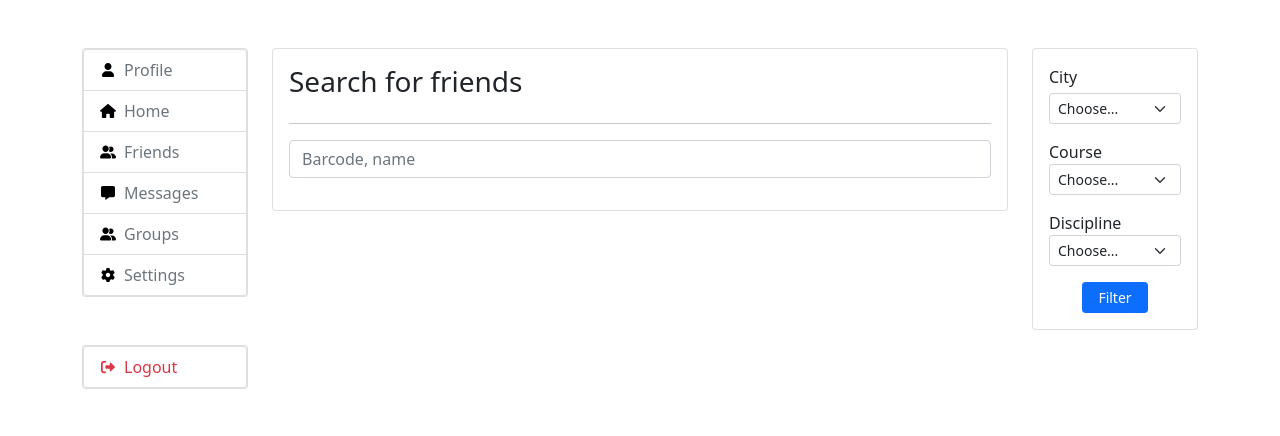
After one commit to nrrnie/AituNetwork-2, a Flask app: page /users/find-friends in a window 1280 px wide. The commit adds this page. Shown: the top 436 px of the page. Run offline with Flask 2, Linux system fonts and the light colour scheme; the visitor is signed in with stand-in values (Sample User, id 1); parts of the project's set-up code (start-up, migrations or seed data) failed here and were passed over; some libraries are stand-ins or nearby versions.

Commit message:
feat: add `find-friends`

```diff
--- a/aituNetwork/users/routes.py
+++ b/aituNetwork/users/routes.py
@@ -119,3 +119,9 @@ def add_post():
 
     flash('Your post is added!', 'success')
     return redirect(url_for('users.profile', slug=session['user'].slug))
+
+
+@users.route('/find-friends')
+@auth_required
+def find_friends():
+    return render_template('find-friends.html', user=session['user'])
--- /dev/null
+++ b/aituNetwork/users/templates/find-friends.html
@@ -0,0 +1,71 @@
+{% extends 'main.html' %}
+
+{% block title %} Find people {% endblock %}
+
+
+{% block body %}
+<div class="container mt-5">
+    <div class="main-body">
+        <div class="row">
+            <div class="col-lg-2">
+                {{ sidebar(user) }}
+            </div>
+            <div class="col-lg-8">
+                <div class="card">
+                    <div class="card-body">
+                        <div class="header d-flex justify-content-between">
+                            <h3>Search for friends</h3>
+                        </div>
+                        <hr class="my-3">
+                        <form>
+                            <div class="input-group mb-3">
+                                <input type="text" class="form-control" placeholder="Barcode, name"
+                                       aria-label="Username">
+                            </div>
+                        </form>
+                    </div>
+                </div>
+            </div>
+            <div class="col-lg-2">
+                <div class="card p-3">
+                    <form>
+                        <div class="card-body p-0">
+                            <div class="input-group-sm mb-3">
+                                <label for="city" class="mb-1">City</label>
+                                <select class="form-select" id="city">
+                                    <option selected>Choose...</option>
+                                    <option value="1">One</option>
+                                    <option value="2">Two</option>
+                                    <option value="3">Three</option>
+                                </select>
+                            </div>
+                            <div class="input-group-sm mb-3">
+                                <label for="course">Course</label>
+                                <select class="form-select" id="course">
+                                    <option selected>Choose...</option>
+                                    <option value="1">One</option>
+                                    <option value="2">Two</option>
+                                    <option value="3">Three</option>
+                                </select>
+                            </div>
+                            <div class="input-group-sm mb-3">
+                                <label for="discipline">Discipline</label>
+                                <select class="form-select" id="discipline">
+                                    <option selected>Choose...</option>
+                                    <option value="1">One</option>
+                                    <option value="2">Two</option>
+                                    <option value="3">Three</option>
+                                </select>
+                            </div>
+                        </div>
+                        <div class="d-grid gap-2 col-6 mx-auto">
+                            <button class="btn btn-sm btn-primary" type="submit">Filter</button>
+                        </div>
+                    </form>
+                </div>
+            </div>
+        </div>
+    </div>
+</div>
+
+{% endblock %}
```
Also changed, not shown: aituNetwork/users/templates/friends.html (+8 -3 lines).
